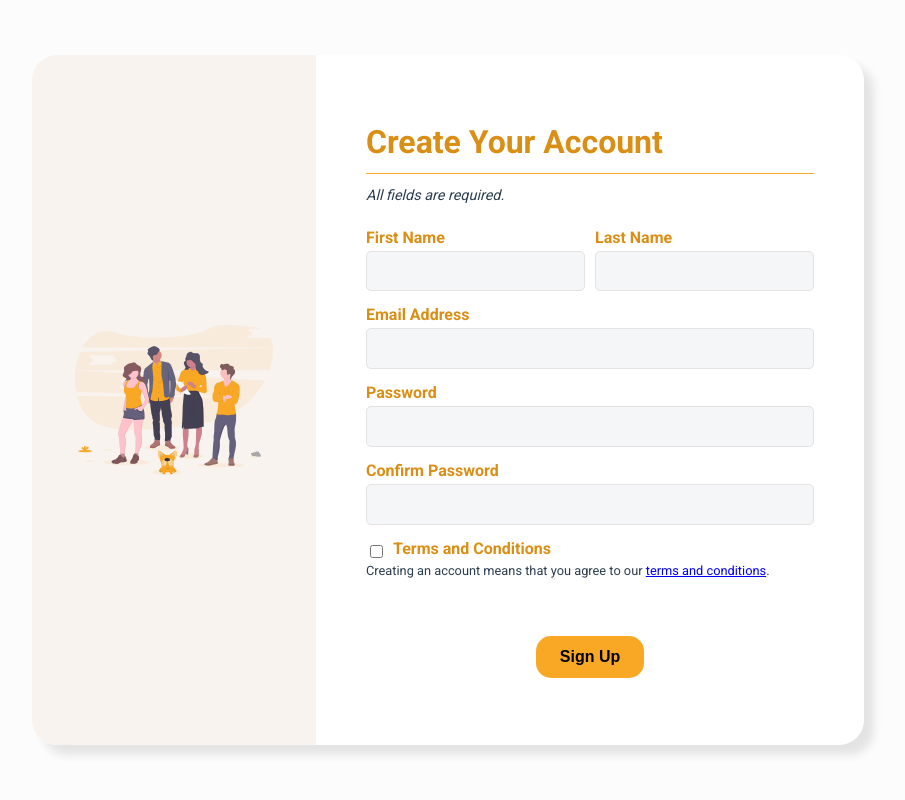
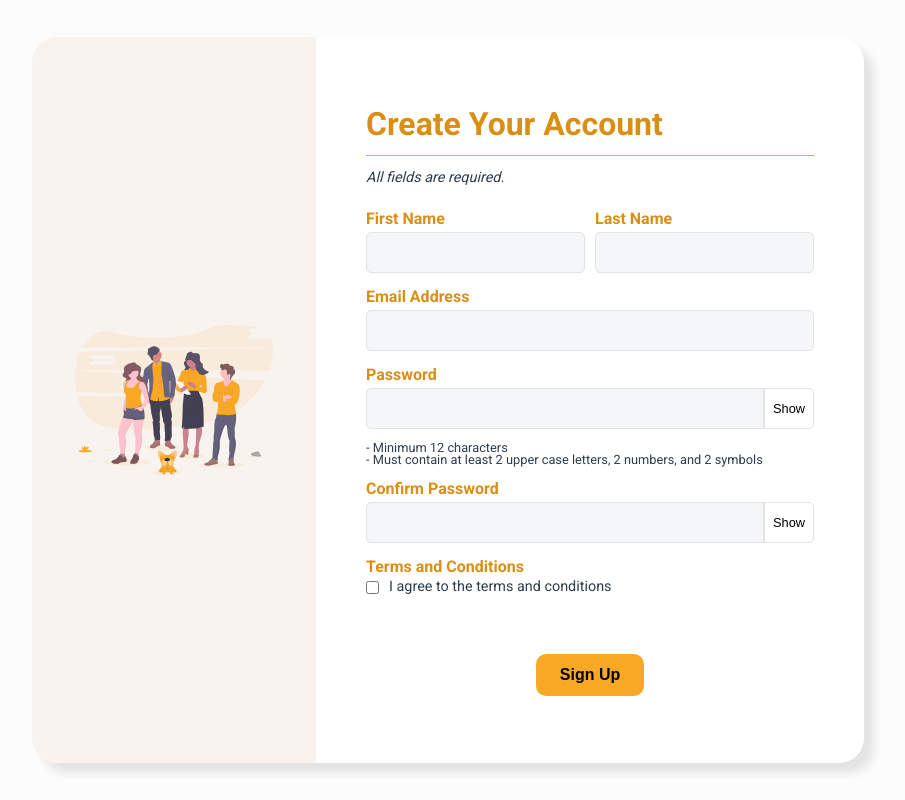
Before and after one commit to pollyj/signup-component-vue-mockup, a Vue app: page / in a window 1280 px wide. Shown: the whole page, without its empty margins (192-1097 px from the left). Built offline with nearby package versions, Linux system fonts and the light colour scheme.

Commit message:
implement and style show/hide password buttons

```diff
--- a/src/components/Button.vue
+++ b/src/components/Button.vue
@@ -27,8 +27,7 @@ export default {
   font-weight: bold;
   /* border: 2px solid #000000; */
   border: none;
-  border-radius: 15px;
-  /* cursor: pointer; */
-  /* box-shadow: 5px 5px 5px #b3b3b3; */
+  border-radius: 10px;
+  cursor: pointer;
 }
 </style>
--- a/src/components/Checkbox.vue
+++ b/src/components/Checkbox.vue
@@ -1,7 +1,10 @@
 <template>
   <div class="checkbox-wrapper">
     <label :for="tag" class="checkbox-label">{{ name }}</label>
-    <input :id="tag" type="checkbox" class="checkbox-input" />
+    <div class="checkbox-line-wrapper">
+      <input :id="tag" type="checkbox" class="checkbox-input" />
+      <p class="helper-text" v-if="msg">{{ msg }}</p>
+    </div>
   </div>
 </template>
 
@@ -13,7 +16,8 @@ export default {
   },
   props: {
     tag: String,
-    name: String
+    name: String,
+    msg: String
   }
 };
 </script>
@@ -21,7 +25,7 @@ export default {
 <style scoped>
 .checkbox-wrapper {
   display: flex;
-  flex-direction: row-reverse;
+  flex-direction: column;
   align-self: flex-start;
 }
 
@@ -31,7 +35,16 @@ export default {
   font-weight: bold;
 }
 
+.checkbox-line-wrapper {
+    display: flex;
+}
+
 .checkbox-input {
-  margin-right: 10px;
+  margin: 1px 10px 0 0;
+  align-self: flex-start;
+}
+
+.helper-text {
+  font-size: 0.9rem;
 }
 </style>
--- a/src/components/SignUp.vue
+++ b/src/components/SignUp.vue
@@ -19,19 +19,23 @@
           <Textbox tag="email" name="Email Address" type="email" />
         </div>
         <div class="signup-form-password">
-          <Textbox tag="password" name="Password" type="password" />
+          <TextboxWithButton tag="password" name="Password" type="password" />
+          <div class="help-text">
+            <ul>
+              <li>- Minimum 12 characters</li>
+              <li>- Must contain at least 2 upper case letters, 2 numbers, and 2 symbols</li>
+            </ul>
+          </div>
         </div>
         <div class="signup-form-confirm-password">
-          <Textbox tag="c-password" name="Confirm Password" type="password" />
+          <TextboxWithButton tag="c-password" name="Confirm Password" type="password" />
         </div>
         <div class="signup-form-terms">
-          <Checkbox tag="terms" name="Terms and Conditions" />
-          <p>
-            <span class="small-text">
-              Creating an account means that you agree to our
-              <a href="/">terms and conditions</a>.
-            </span>
-          </p>
+          <Checkbox
+            tag="terms"
+            name="Terms and Conditions"
+            msg="I agree to the terms and conditions"
+          />
         </div>
         <div class="signup-form-submit-btn">
           <Button btntext="Sign Up" form="signup-form" />
@@ -45,6 +49,7 @@
 import Textbox from "./Textbox.vue";
 import Button from "./Button.vue";
 import Checkbox from "./Checkbox.vue";
+import TextboxWithButton from "./TextboxWithButton.vue";
 
 export default {
   name: "SignUp",
@@ -54,7 +59,8 @@ export default {
   components: {
     Textbox,
     Button,
-    Checkbox
+    Checkbox,
+    TextboxWithButton,
   },
   props: {
     msg: String
@@ -75,12 +81,12 @@ export default {
     padding: 20px;
     margin: 10px;
     grid-template-columns: 1fr;
-    grid-template-rows: 1.7fr 1fr 1fr 1fr 1fr 1fr 1fr 1fr;
+    grid-template-rows: 1.7fr 1fr 1fr 1fr auto 1fr 1fr 1fr;
     gap: 1px 1px;
     grid-template-areas: "signup-form-title" "signup-form-first-name" "signup-form-last-name" "signup-form-email" "signup-form-password" "signup-form-confirm-password" "signup-form-terms" "signup-form-submit-btn";
   }
 
-  div[class*="signup-form"] {
+  div[class*="signup-form-"] {
     display: flex;
     flex-direction: column;
     text-align: start;
@@ -139,7 +145,11 @@ export default {
     align-items: center;
   }
 
-  .small-text {
+  ul {
+    padding: 0;
+  }
+
+  .help-text {
     font-size: 0.8rem;
   }
 }
@@ -195,7 +205,7 @@ export default {
     padding: 40px;
     width: 50%;
     grid-template-columns: 1fr 1fr;
-    grid-template-rows: auto 1fr 1fr 1fr 1fr 1fr 1fr;
+    grid-template-rows: auto 1fr 1fr auto 1fr 1fr 1fr;
     gap: 1px 10px;
     grid-template-areas:
       "signup-form-title signup-form-title" "signup-form-first-name signup-form-last-name" "signup-form-email signup-form-email" "signup-form-password signup-form-password" "signup-form-confirm-password signup-form-confirm-password"
--- a/src/components/Textbox.vue
+++ b/src/components/Textbox.vue
@@ -2,6 +2,7 @@
   <div class="textbox-wrapper">
     <label :for="tag" class="textbox-label">{{ name }}</label>
     <input :id="tag" :type="type" class="textbox-input" />
+    <p class="warning-text"></p>
   </div>
 </template>
 
@@ -12,7 +13,7 @@ export default {
     return {};
   },
   props: {
-    id: String,
+    tag: String,
     name: String,
     type: String
   }
--- /dev/null
+++ b/src/components/TextboxWithButton.vue
@@ -0,0 +1,77 @@
+<template>
+  <div class="textbox-wrapper">
+    <label :for="tag" class="textbox-label">{{ name }}</label>
+    <div class="textbox-line-wrapper">
+      <input :id="tag" :type="type" class="textbox-input" />
+      <button v-on:click="togglePasswordDisplay" type="button" class="btn">{{btnText}}</button>
+    </div>
+    <p class="warning-text"></p>
+  </div>
+</template>
+
+<script>
+export default {
+  name: "TextboxWithButton",
+  data: function() {
+    return {
+      btnText: "Show",
+      type: "password",
+    };
+  },
+  props: {
+    tag: String,
+    name: String,
+  },
+  methods: {
+    togglePasswordDisplay() {
+      console.log(this.btnText);
+      if (this.type === "text") {
+        this.btnText = "Show";
+        this.type = "password"
+      } else {
+        this.btnText = "Hide";
+        this.type = "text";
+      }
+    }
+  }
+};
+</script>
+
+<style scoped>
+.textbox-wrapper {
+  display: flex;
+  flex-direction: column;
+}
+
+.textbox-line-wrapper {
+  display: flex;
+}
+
+.textbox-label {
+  padding-bottom: 5px;
+  color: #da8e14;
+  font-weight: bold;
+}
+
+.textbox-input {
+  border-radius: 5px 0 0 5px;
+  border: 1px solid #e4e2e2;
+  height: 1.8rem;
+  width: 100%;
+  background-color: #f5f6f7;
+  font-size: 1rem;
+  padding: 5px;
+}
+
+.btn {
+  background-color: #fff;
+  height: 100%;
+  padding: 0 8px;
+  font-size: 0.8rem;
+  color: #000;
+  font-weight: normal;
+  border: 1px solid #e4e2e2;
+  border-radius: 0 5px 5px 0;
+  cursor: pointer;
+}
+</style>
```
